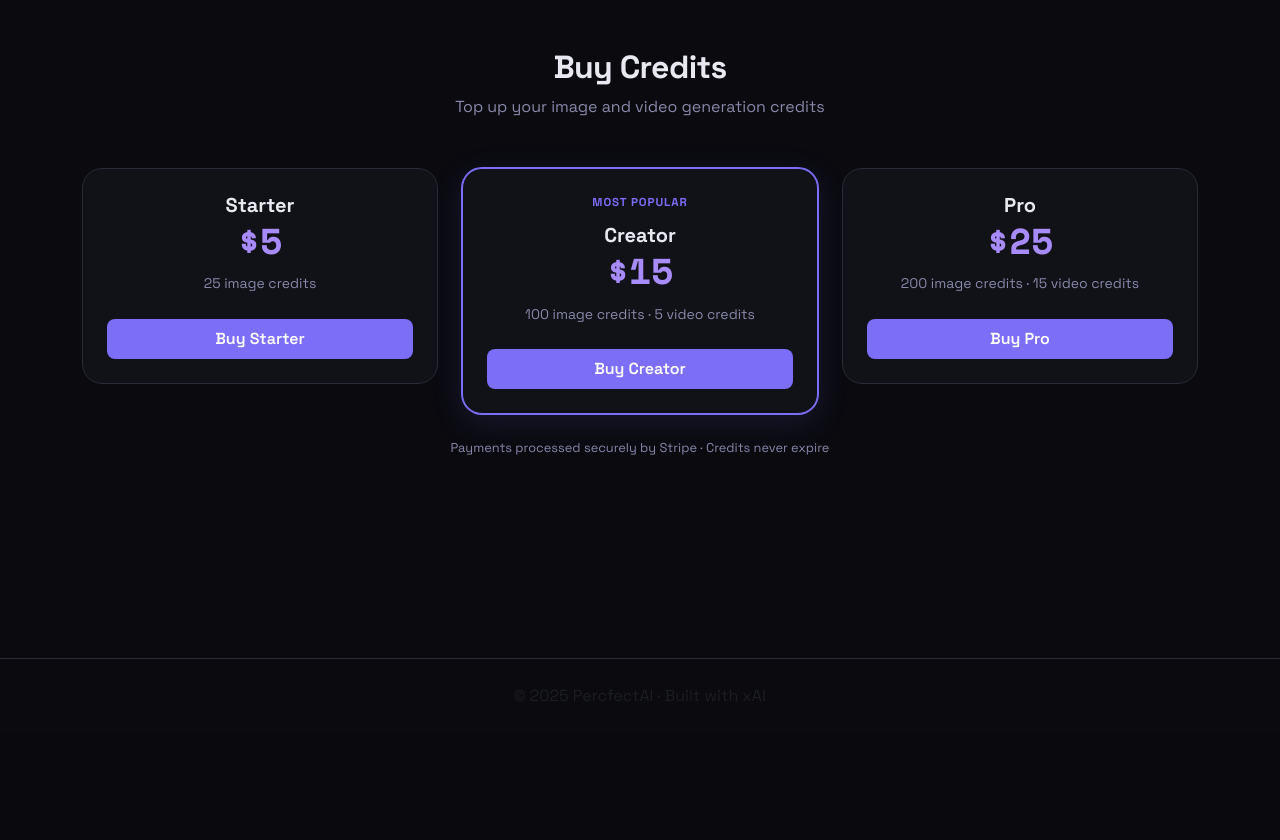
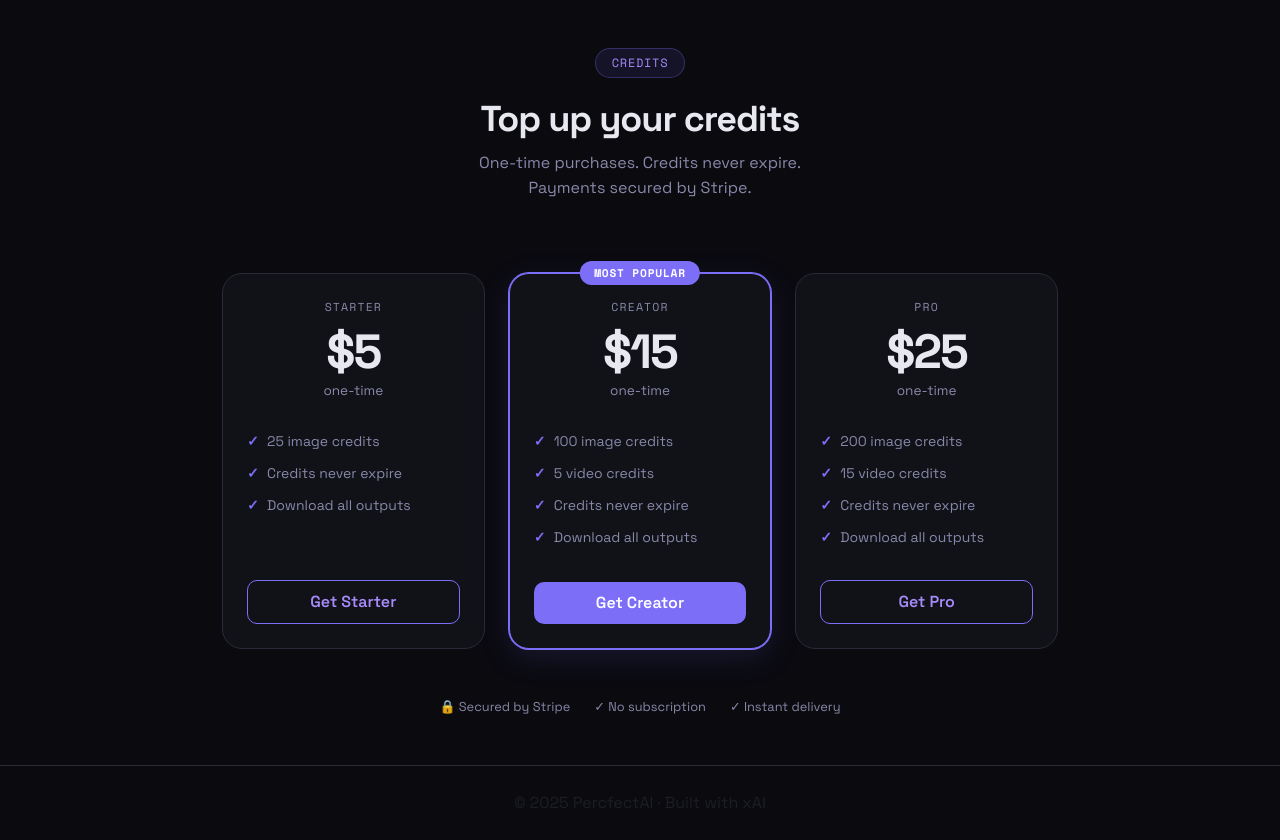
Before and after one commit to herecumsyagirl/percfectstudios, a Flask app: page /buy-credits in a window 1280 px wide. Shown: the part 67-907 px from the top of the page. Before the commit the page ends 768 px from the top, so only its background shows below. Run offline with Flask 3, Linux system fonts and the light colour scheme; the visitor is signed in with stand-in values (Sample User, id 1).

Commit message:
Improve buy credits page design

```diff
--- a/templates/buy_credits.html
+++ b/templates/buy_credits.html
@@ -2,43 +2,73 @@
 {% block title %}Buy Credits · PercfectAI{% endblock %}
 {% block content %}
 <div class="container py-5">
+
   <div class="text-center mb-5">
-    <h2 style="font-weight:700;letter-spacing:-0.02em;">Buy Credits</h2>
-    <p style="color:var(--text-muted)">Top up your image and video generation credits</p>
+    <div style="display:inline-block;background:rgba(124,110,247,0.1);border:1px solid rgba(124,110,247,0.3);border-radius:99px;padding:0.3rem 1rem;font-size:0.75rem;font-family:var(--font-mono);color:var(--accent-2);letter-spacing:0.06em;text-transform:uppercase;margin-bottom:1.25rem;">
+      Credits
+    </div>
+    <h2 style="font-size:2.25rem;font-weight:700;letter-spacing:-0.03em;margin-bottom:0.5rem;">Top up your credits</h2>
+    <p style="color:var(--text-muted);font-size:1rem;max-width:400px;margin:0 auto;">One-time purchases. Credits never expire. Payments secured by Stripe.</p>
   </div>
 
-  <div class="row g-4 justify-content-center">
+  <div class="row g-4 justify-content-center" style="max-width:860px;margin:0 auto;">
 
     {% for key, pkg in packages.items() %}
     <div class="col-md-4">
-      <div class="card p-4 text-center {% if key == 'creator' %}featured-plan{% endif %}">
+      <div class="card p-4 h-100 text-center {% if key == 'creator' %}featured-plan{% endif %}" style="position:relative;">
+
         {% if key == 'creator' %}
-          <div style="font-size:0.72rem;font-weight:700;letter-spacing:0.08em;text-transform:uppercase;color:var(--accent);margin-bottom:0.75rem;">Most Popular</div>
+          <div style="position:absolute;top:-13px;left:50%;transform:translateX(-50%);background:var(--accent);color:#fff;font-size:0.7rem;font-weight:700;letter-spacing:0.07em;text-transform:uppercase;padding:0.2rem 0.9rem;border-radius:99px;font-family:var(--font-mono);white-space:nowrap;">
+            Most Popular
+          </div>
         {% endif %}
 
-        <h5 class="mb-1" style="font-weight:700;">{{ pkg.name }}</h5>
-        <div style="font-size:2.25rem;font-weight:700;color:var(--accent-2);font-family:var(--font-mono);line-height:1.1;">
+        <div style="font-family:var(--font-mono);font-size:0.72rem;text-transform:uppercase;letter-spacing:0.1em;color:var(--text-muted);margin-bottom:0.75rem;">{{ pkg.name }}</div>
+
+        <div style="font-size:3rem;font-weight:700;letter-spacing:-0.04em;line-height:1;margin-bottom:0.25rem;">
           ${{ (pkg.price / 100) | int }}
         </div>
-        <p style="color:var(--text-muted);font-size:0.875rem;margin:0.75rem 0 1.5rem;">
-          {{ pkg.image_credits }} image credits
-          {% if pkg.video_credits %} · {{ pkg.video_credits }} video credits{% endif %}
-        </p>
+        <div style="font-size:0.85rem;color:var(--text-muted);margin-bottom:1.75rem;">one-time</div>
 
-        <form action="/create-checkout-session" method="POST">
+        <ul style="list-style:none;padding:0;margin:0 0 2rem;text-align:left;display:flex;flex-direction:column;gap:0.6rem;">
+          <li style="font-size:0.875rem;color:var(--text-muted);padding-left:1.25rem;position:relative;">
+            <span style="position:absolute;left:0;color:var(--accent);font-weight:700;">✓</span>
+            {{ pkg.image_credits }} image credits
+          </li>
+          {% if pkg.video_credits %}
+          <li style="font-size:0.875rem;color:var(--text-muted);padding-left:1.25rem;position:relative;">
+            <span style="position:absolute;left:0;color:var(--accent);font-weight:700;">✓</span>
+            {{ pkg.video_credits }} video credits
+          </li>
+          {% endif %}
+          <li style="font-size:0.875rem;color:var(--text-muted);padding-left:1.25rem;position:relative;">
+            <span style="position:absolute;left:0;color:var(--accent);font-weight:700;">✓</span>
+            Credits never expire
+          </li>
+          <li style="font-size:0.875rem;color:var(--text-muted);padding-left:1.25rem;position:relative;">
+            <span style="position:absolute;left:0;color:var(--accent);font-weight:700;">✓</span>
+            Download all outputs
+          </li>
+        </ul>
+
+        <form action="/create-checkout-session" method="POST" style="margin-top:auto;">
           <input type="hidden" name="package" value="{{ key }}" />
-          <button type="submit" class="btn btn-accent w-100 py-2">
-            Buy {{ pkg.name }}
+          <button type="submit" class="{% if key == 'creator' %}btn-accent{% else %}btn-outline-accent{% endif %} w-100 py-2" style="border-radius:10px;font-weight:600;border:{% if key != 'creator' %}1px solid var(--accent){% else %}none{% endif %};background:{% if key == 'creator' %}var(--accent){% else %}transparent{% endif %};color:{% if key == 'creator' %}#fff{% else %}var(--accent-2){% endif %};cursor:pointer;transition:all 0.2s;">
+            Get {{ pkg.name }}
           </button>
         </form>
+
       </div>
     </div>
     {% endfor %}
 
   </div>
 
-  <p class="text-center mt-4" style="font-size:0.8rem;color:var(--text-muted)">
-    Payments processed securely by Stripe · Credits never expire
-  </p>
+  <div class="text-center mt-5" style="display:flex;align-items:center;justify-content:center;gap:1.5rem;flex-wrap:wrap;">
+    <span style="font-size:0.8rem;color:var(--text-muted)">🔒 Secured by Stripe</span>
+    <span style="font-size:0.8rem;color:var(--text-muted)">✓ No subscription</span>
+    <span style="font-size:0.8rem;color:var(--text-muted)">✓ Instant delivery</span>
+  </div>
+
 </div>
 {% endblock %}
```
